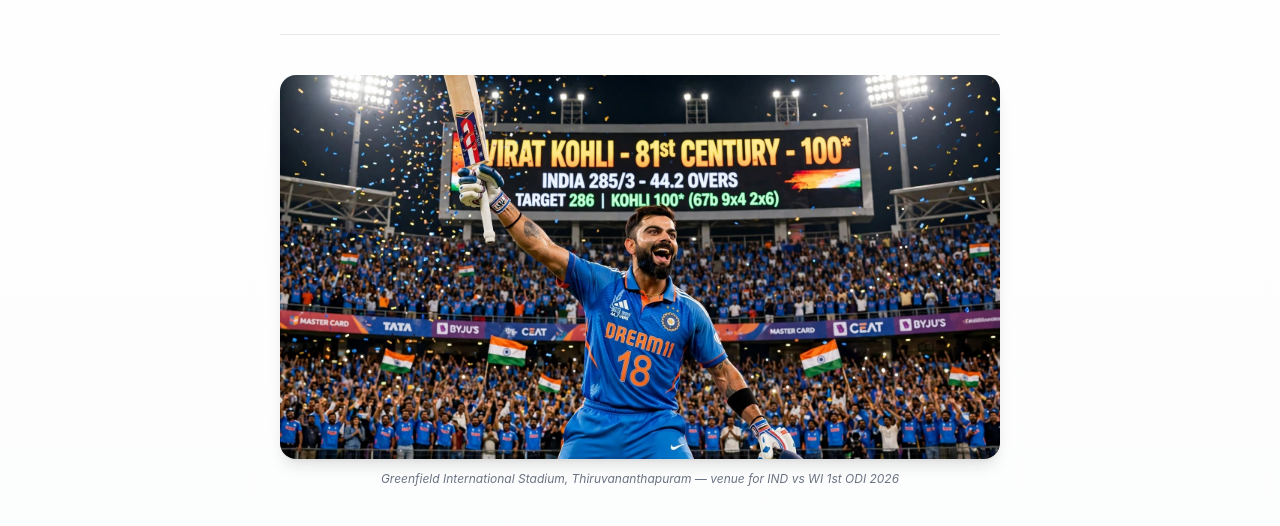
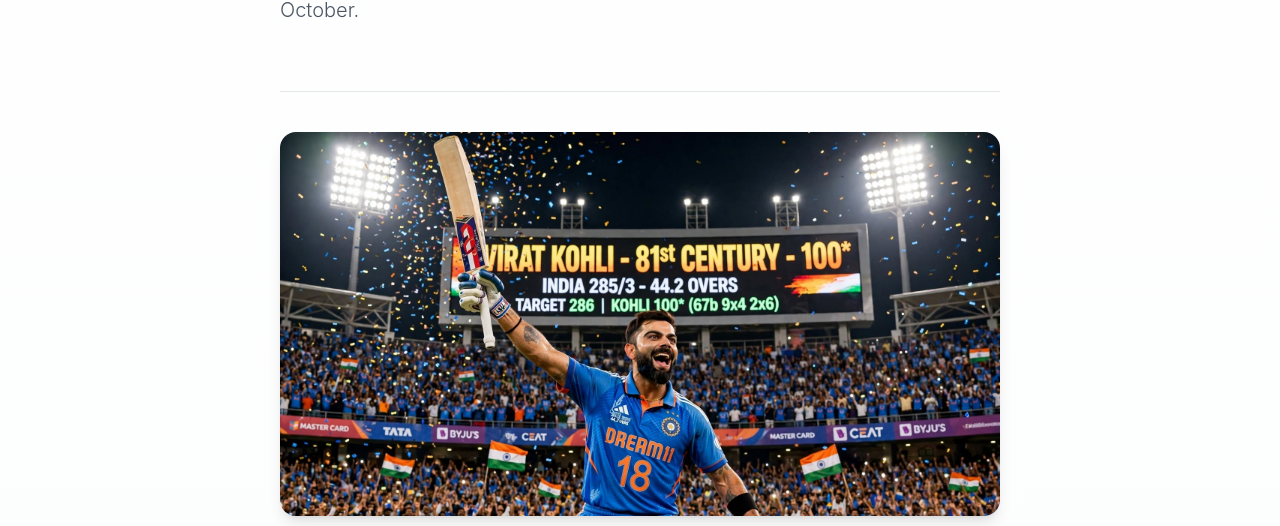
Before and after one commit to Bhavesh077code/timecounterpro, a React (Vite) app: page /virat-kohli-century-tracker-live-countdown in a window 1280 px wide. Shown: the part 2246-2772 px from the top of the page. Built offline with nearby package versions, Linux system fonts and the light colour scheme.

Commit message:
Add navbar

```diff
--- a/src/Tools/Birat.jsx
+++ b/src/Tools/Birat.jsx
@@ -1,5 +1,7 @@
 import React, { useState, useEffect } from 'react';
 import virat from "../assets/virat.jpg";
+import Navbar from "../components/Navbar";
+import Footer from "../components/Layout/Footer";
 
 // --- SVG Icons ---
 const CricketIcon = () => (
@@ -146,11 +148,14 @@ const Birat = () => {
   ];
 
   return (
-    <div className="min-h-screen w-full bg-[#0a0f14] text-white font-sans overflow-x-hidden selection:bg-green-500/30">
-      <div className="fixed inset-0 bg-gradient-to-br from-green-500/5 via-transparent to-blue-500/5 pointer-events-none z-0" />
+    <div className="min-h-screen bg-[#0a0f14]">
+      <Navbar />
+
+      <div className="w-full bg-[#0a0f14] text-white font-sans overflow-x-hidden selection:bg-green-500/30">
+        <div className="absolute inset-0 bg-gradient-to-br from-green-500/5 via-transparent to-blue-500/5 pointer-events-none z-0" />
 
         {/* ===== DASHBOARD SECTION ===== */}
-      <div className="relative z-10 grid grid-cols-1 md:grid-cols-12 gap-3 sm:gap-4 p-3 sm:p-4 lg:p-6 min-h-screen">
+        <div className="relative z-10 grid grid-cols-1 md:grid-cols-12 gap-3 sm:gap-4 p-3 sm:p-4 lg:p-6">
 
           {/* LEFT: Kohli Stats */}
           <div className="md:col-span-6 lg:col-span-3 bg-[#111820] rounded-xl border border-gray-800/60 p-4 sm:p-5 flex flex-col gap-4">
@@ -281,7 +286,7 @@ const Birat = () => {
             </div>
           </div>
 
-        {/* RIGHT: Live Match Center (NEW — replaced Alternative Events) */}
+          {/* RIGHT: Live Match Center */}
           <div className="md:col-span-6 lg:col-span-3 flex flex-col gap-4">
 
             {/* Card 1: Live Match Status */}
@@ -497,17 +502,18 @@ const Birat = () => {
 
             <div className="flex flex-col sm:flex-row sm:flex-wrap sm:items-center gap-3 sm:gap-4 pb-6 sm:pb-8 mb-8 sm:mb-10 border-b border-gray-200">
               <div className="flex items-center gap-3">
+
               </div>
             </div>
 
             <figure className="mb-8 sm:mb-10">
               <img
                 src={virat}
-              alt="Cricket stadium under lights"
-              className="w-full h-48 sm:h-72 lg:h-96 object-cover rounded-2xl shadow-lg"
+                alt="Virat Kohli — Indian cricketer"
+                className="w-full h-48 sm:h-72 lg:h-96 object-cover object-top rounded-2xl shadow-lg"
               />
               <figcaption className="text-[10px] sm:text-xs text-gray-500 mt-3 text-center italic">
-              Greenfield International Stadium, Thiruvananthapuram — venue for IND vs WI 1st ODI 2026
+                Virat Kohli — King of Modern Cricket | IND vs WI 2026 Series
               </figcaption>
             </figure>
 
@@ -533,7 +539,6 @@ const Birat = () => {
                 After the ODIs, the action shifts to the shortest format. The 5-match T20I series begins on <strong className="text-gray-900">October 6</strong> in Lucknow and wraps up on <strong className="text-gray-900">October 17</strong> in Bengaluru. Every T20I starts at 7:00 PM IST — ideal for prime-time entertainment. Venues include Lucknow, Ranchi, Indore, Hyderabad, and Bengaluru.
               </p>
 
-            {/* Schedule Table — Mobile Scroll */}
               <div className="bg-gray-50 border border-gray-200 rounded-xl overflow-hidden my-6 sm:my-8">
                 <div className="bg-gray-900 text-white px-4 sm:px-5 py-3">
                   <p className="text-xs sm:text-sm font-bold uppercase tracking-wider">Full Fixtures Table</p>
@@ -686,6 +691,9 @@ const Birat = () => {
           </div>
         </section>
       </div>
+
+      <Footer />
+    </div>
   );
 };
 
```
Lines whose indentation alone changed are shown as unchanged.
